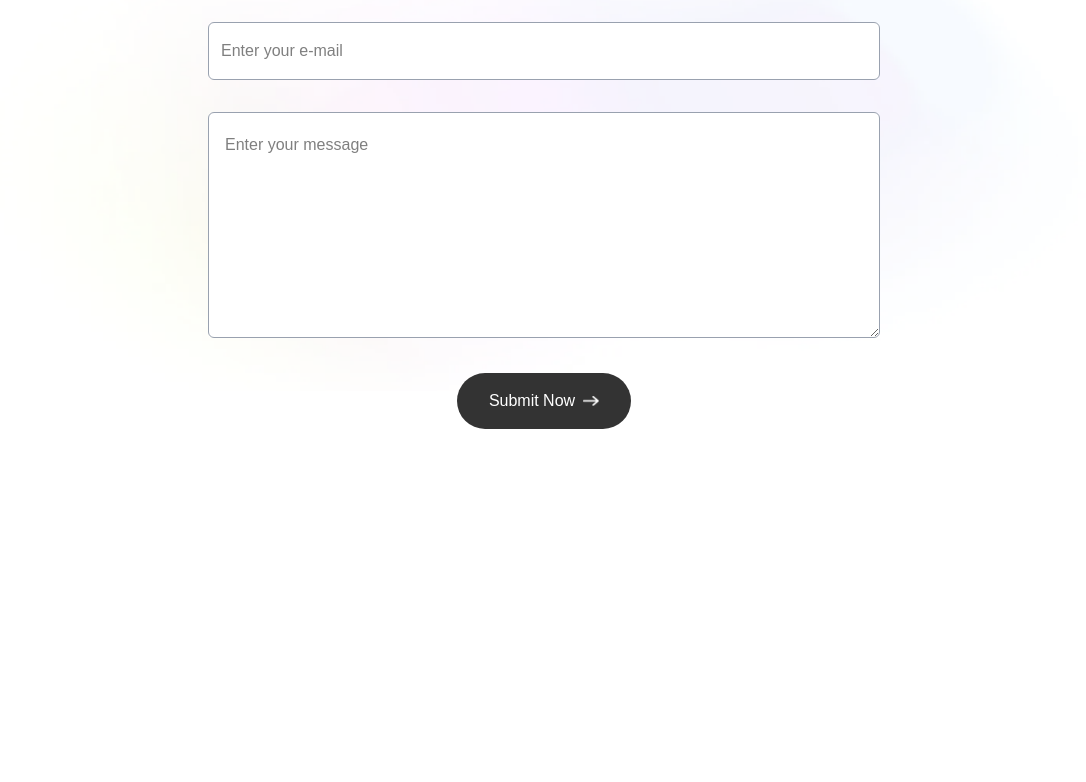
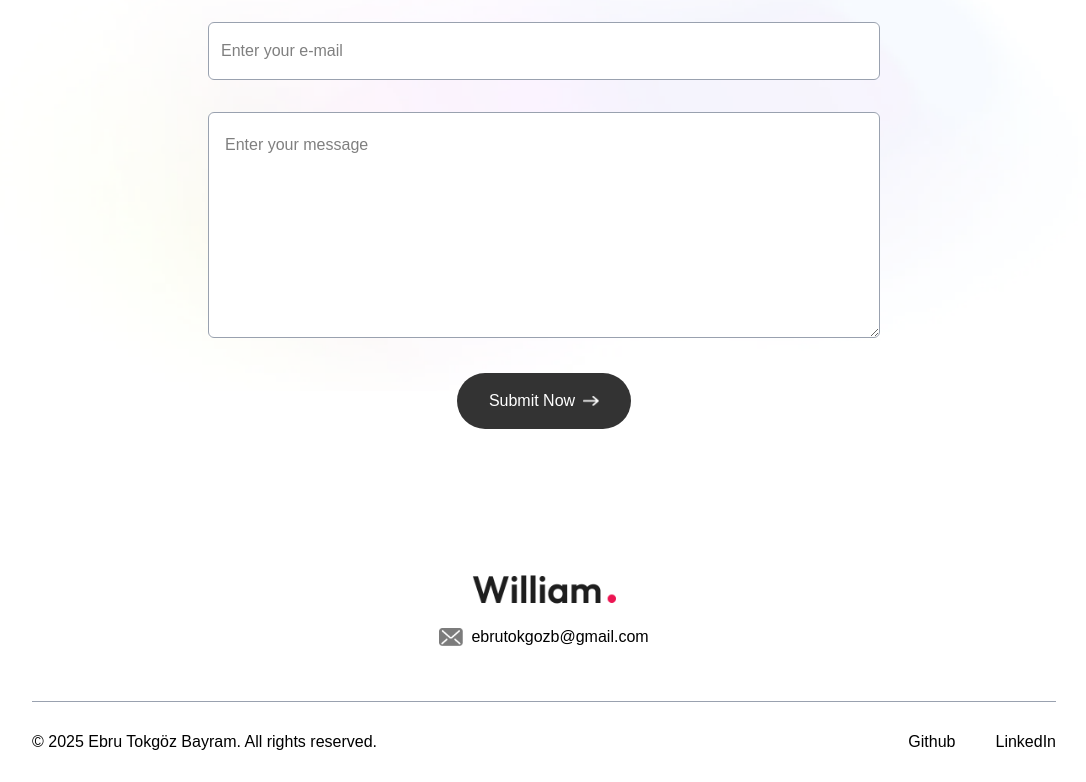
Before and after one commit to Ebrutokgoz/portfolio, a Next.js app: page / in a window 1280 px wide. Shown: the part 3513-4295 px from the top of the page, without its empty margins (96-1182 px from the left). Before the commit the page ends 3998 px from the top, so only its background shows below. Built offline with nearby package versions, Linux system fonts and the light colour scheme; a web font is replaced by a local one.

Commit message:
Add footer section

```diff
--- /dev/null
+++ b/app/components/Footer.jsx
@@ -0,0 +1,38 @@
+import { assets } from "@/assets/assets";
+import Image from "next/image";
+import React from "react";
+
+const Footer = () => {
+  return (
+    <div className="mt-20">
+      <div className="text-center">
+        <Image className="w-36 mx-auto mb-2" src={assets.logo} alt="logo" />
+        <div className="w-max flex items-center gap-2 mx-auto">
+          <Image className="w-6" src={assets.mail_icon} alt="mail icon" />
+          ebrutokgozb@gmail.com
+        </div>
+      </div>
+
+      <div
+        className="text-center sm:flex items-center justify-between
+      border-t border-gray-400 mx-[10%] mt-12 py-6"
+      >
+        <p>© 2025 Ebru Tokgöz Bayram. All rights reserved.</p>
+        <ul className="flex items-center gap-10 justify-center mt-4 sm:mt-0">
+          <li>
+            <a href="https://github.com/Ebrutokgoz" target="_blank">
+              Github
+            </a>
+          </li>
+          <li>
+            <a href="https://www.linkedin.com/in/ebru-tokg%C3%B6z-417981238/" target="_blank">
+              LinkedIn
+            </a>
+          </li>
+        </ul>
+      </div>
+    </div>
+  );
+};
+
+export default Footer;
--- a/app/page.js
+++ b/app/page.js
@@ -5,6 +5,7 @@
 import Services from "./components/Services";
 import Works from "./components/Works";
 import Contact from "./components/Contact";
+import Footer from "./components/Footer";
 
 export default function Home() {
   return (
@@ -15,6 +16,7 @@
       <Services />
       <Works />
       <Contact />
+      <Footer />
     </>
   );
 }
```
